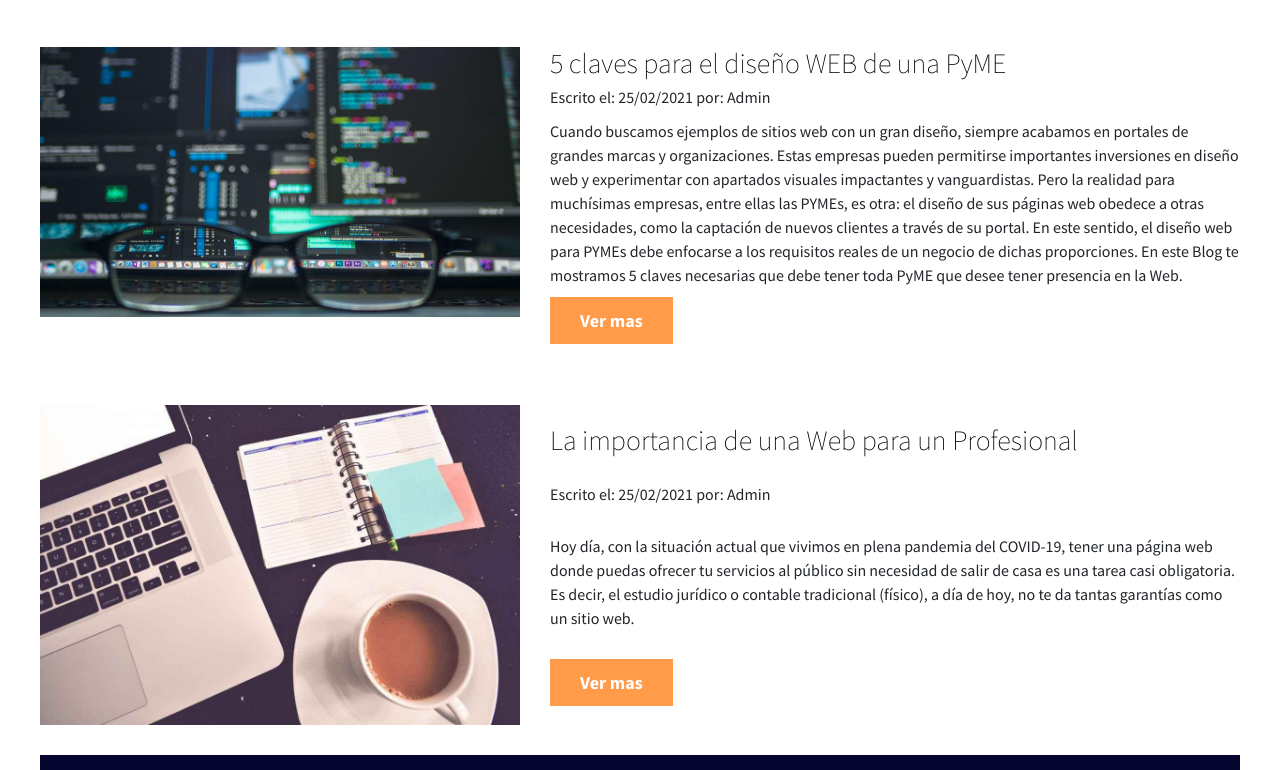
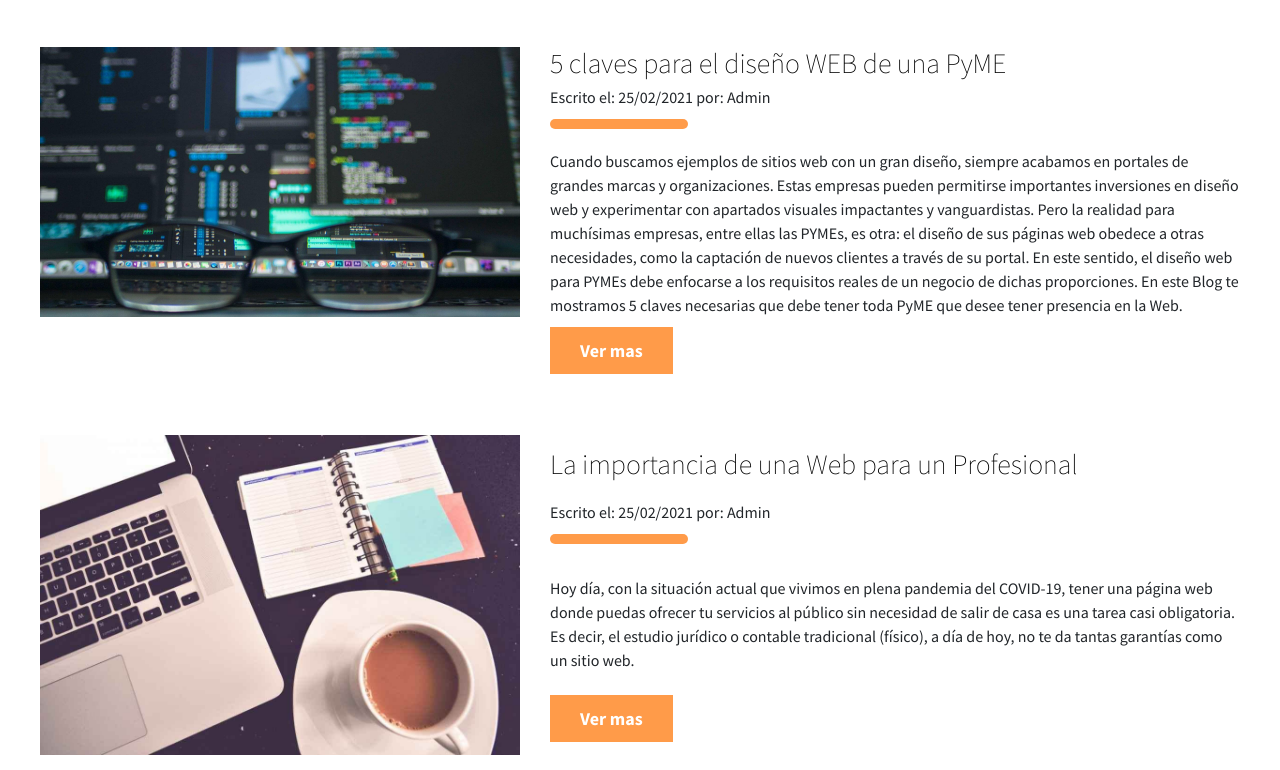
Before and after one commit to EstebanPereyra/desafioGithub, a website: page index.html in a window 1280 px wide. Shown: the part 2503-3273 px from the top of the page. Drawn offline with nearby package versions, Linux system fonts and the light colour scheme.

Commit message:
Agregando estilos a la sección blog del archivo index.html

```diff
--- a/scss/estilos-index/_blog.scss
+++ b/scss/estilos-index/_blog.scss
@@ -26,6 +26,16 @@
         .blogprincipal__titulo {
             text-decoration: none;
             color: black;}
+        }
+        .blogprincipal__autor::after {
+            content: "";
+            display: block;
+            width: 20%;
+            height: 1rem;
+            background-color: rgba(255, 115, 0, 0.712);
+            border-radius: 0.5rem;
+            margin-top: 1rem;
+            margin-bottom: 1rem;
         }
         .blogprincipal__tituloResponsive {
             display: none;
@@ -58,6 +68,9 @@
             margin: 0 auto;
             float: none;
             }
+        .blogprincipal__autor::after {
+            display: none;
+            }
         }
 
 
```
Also changed, not shown: css/estilos_prueba.css.
